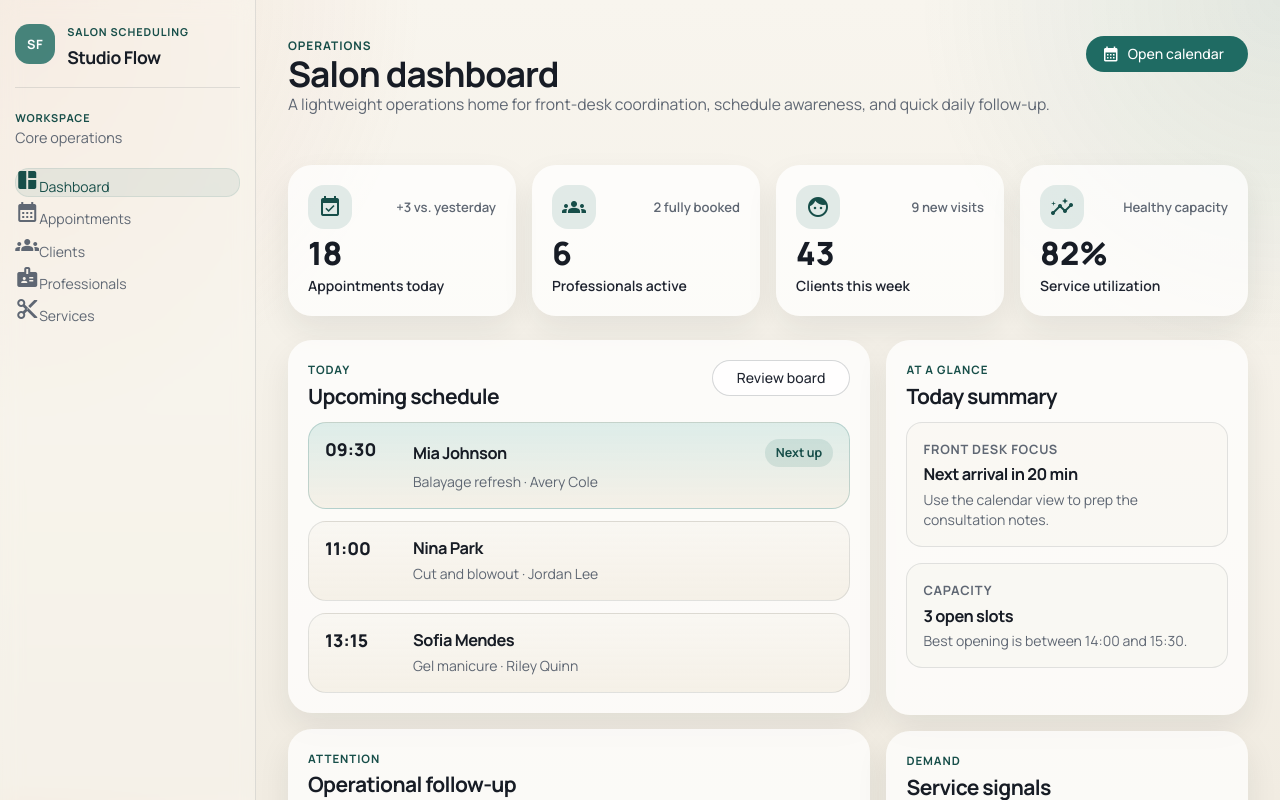
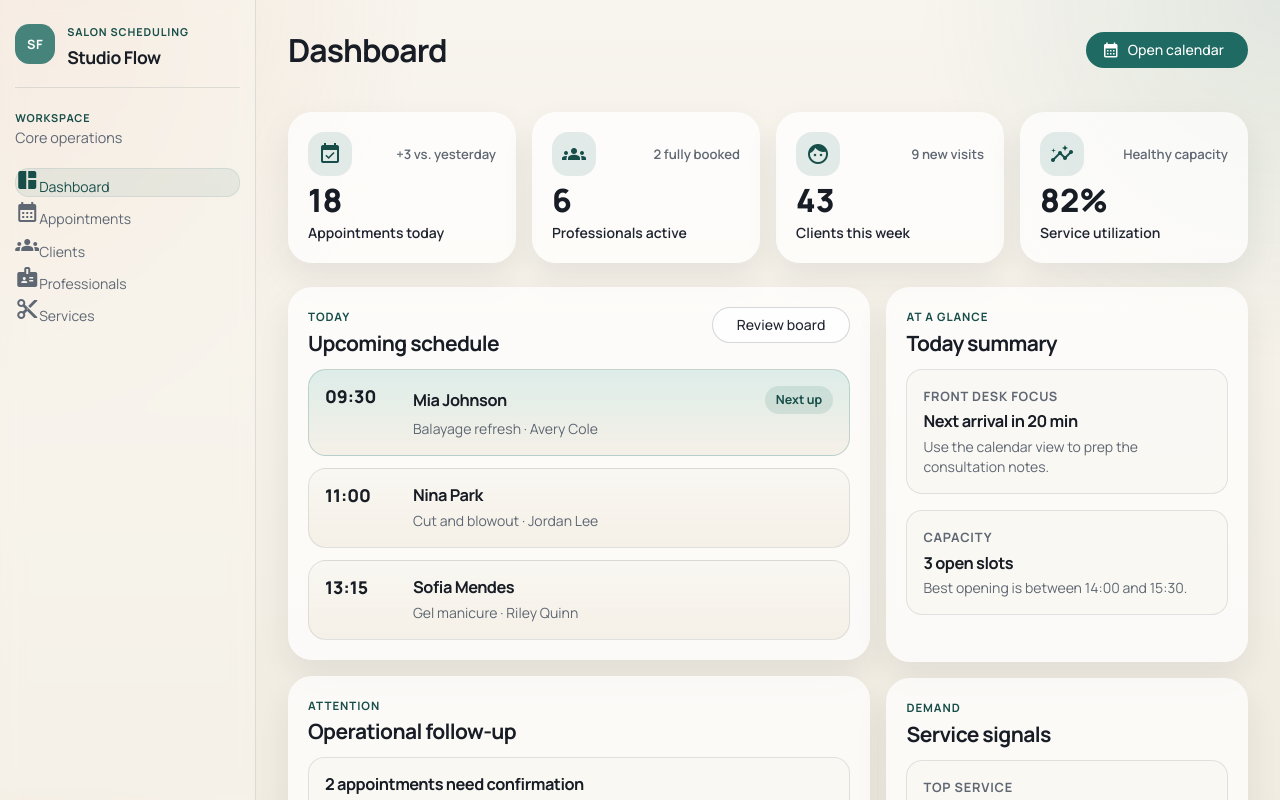
Before and after one commit to nyanham/altvia-selection-project, an Angular app in the folder frontend/: page /dashboard in a window 1280 px wide. Shown: the top 800 px of the page. Built offline with nearby package versions, Linux system fonts and the light colour scheme.

Commit message:
style: simplify page titles

```diff
--- a/frontend/src/app/features/appointments/pages/appointments-calendar-page/appointments-calendar-page.html
+++ b/frontend/src/app/features/appointments/pages/appointments-calendar-page/appointments-calendar-page.html
@@ -1,7 +1,5 @@
 <app-page-header
-  eyebrow="Scheduling"
-  title="Appointments calendar"
-  description="Review live appointments by range, filter by professional, and schedule appointments with real salon data."
+  title="Appointments"
   actionLabel="New appointment"
   actionIcon="add_circle"
   (actionClicked)="openCreateDialog()"
--- a/frontend/src/app/features/clients/pages/clients-page/clients-page.html
+++ b/frontend/src/app/features/clients/pages/clients-page/clients-page.html
@@ -1,7 +1,5 @@
 <app-page-header
-  eyebrow="Clients"
-  title="Client management"
-  description="Manage salon clients, contact details, notes, and appointment history entry points."
+  title="Clients"
   actionLabel="Add client"
   (actionClicked)="openCreateDialog()"
 ></app-page-header>
--- a/frontend/src/app/features/dashboard/pages/dashboard-page/dashboard-page.html
+++ b/frontend/src/app/features/dashboard/pages/dashboard-page/dashboard-page.html
@@ -1,7 +1,5 @@
 <app-page-header
-  eyebrow="Operations"
-  title="Salon dashboard"
-  description="A lightweight operations home for front-desk coordination, schedule awareness, and quick daily follow-up."
+  title="Dashboard"
   actionLabel="Open calendar"
   actionIcon="calendar_month"
   (actionClicked)="openAppointments()"
--- a/frontend/src/app/features/professionals/pages/professionals-page/professionals-page.html
+++ b/frontend/src/app/features/professionals/pages/professionals-page/professionals-page.html
@@ -1,7 +1,5 @@
 <app-page-header
-  eyebrow="Professionals"
-  title="Professional management"
-  description="Maintain staff profiles, specialties, color coding, and future calendar capacity settings."
+  title="Professionals"
   actionLabel="Add professional"
   (actionClicked)="openCreateDialog()"
 ></app-page-header>
--- a/frontend/src/app/features/service-offerings/pages/service-offerings-page/service-offerings-page.html
+++ b/frontend/src/app/features/service-offerings/pages/service-offerings-page/service-offerings-page.html
@@ -1,7 +1,5 @@
 <app-page-header
-  eyebrow="Services"
-  title="Service management"
-  description="Maintain the salon service catalog, durations, pricing, and activation state."
+  title="Services"
   actionLabel="Add service"
   (actionClicked)="openCreateDialog()"
 ></app-page-header>
--- a/frontend/src/app/shared/ui/page-header/page-header.html
+++ b/frontend/src/app/shared/ui/page-header/page-header.html
@@ -1,11 +1,5 @@
 <header class="page-header">
-  <div>
-    <p class="page-header__eyebrow">{{ eyebrow() }}</p>
-    <h1>{{ title() }}</h1>
-    @if (description()) {
-      <p class="page-header__description">{{ description() }}</p>
-    }
-  </div>
+  <h1>{{ title() }}</h1>
 
   @if (actionLabel()) {
     <button mat-flat-button type="button" (click)="actionClicked.emit()">
--- a/frontend/src/app/shared/ui/page-header/page-header.scss
+++ b/frontend/src/app/shared/ui/page-header/page-header.scss
@@ -1,37 +1,18 @@
 .page-header {
   display: flex;
-  align-items: flex-start;
+  align-items: center;
   justify-content: space-between;
-  gap: 1.5rem;
-  margin-bottom: 1.5rem;
-  padding-top: 0.25rem;
+  gap: 1rem;
+  margin-bottom: 1.25rem;
 }
 
-.page-header h1,
-.page-header p {
+.page-header h1 {
   margin: 0;
 }
 
 .page-header h1 {
-  font-size: clamp(1.9rem, 1.4rem + 1vw, 2.5rem);
-  line-height: 1.02;
-}
-
-.page-header__eyebrow {
-  margin-bottom: 0.35rem;
-  font-size: 0.74rem;
-  font-weight: 700;
-  letter-spacing: 0.08em;
-  text-transform: uppercase;
-  color: var(--app-primary-strong);
-}
-
-.page-header__description {
-  margin-top: 0.75rem;
-  max-width: 52rem;
-  color: var(--app-text-muted);
-  font-size: 0.98rem;
-  line-height: 1.6;
+  font-size: clamp(1.7rem, 1.35rem + 0.8vw, 2.15rem);
+  line-height: 1.08;
 }
 
 .page-header button {
@@ -40,6 +21,7 @@
 
 @media (width <= 640px) {
   .page-header {
+    align-items: flex-start;
     flex-direction: column;
   }
 }
--- a/frontend/src/app/shared/ui/page-header/page-header.ts
+++ b/frontend/src/app/shared/ui/page-header/page-header.ts
@@ -10,9 +10,7 @@ import { MatIconModule } from '@angular/material/icon';
   changeDetection: ChangeDetectionStrategy.OnPush,
 })
 export class PageHeaderComponent {
-  readonly eyebrow = input('Workspace');
   readonly title = input.required<string>();
-  readonly description = input('');
   readonly actionLabel = input<string | null>(null);
   readonly actionIcon = input('add');
   readonly actionClicked = output<void>();
```
